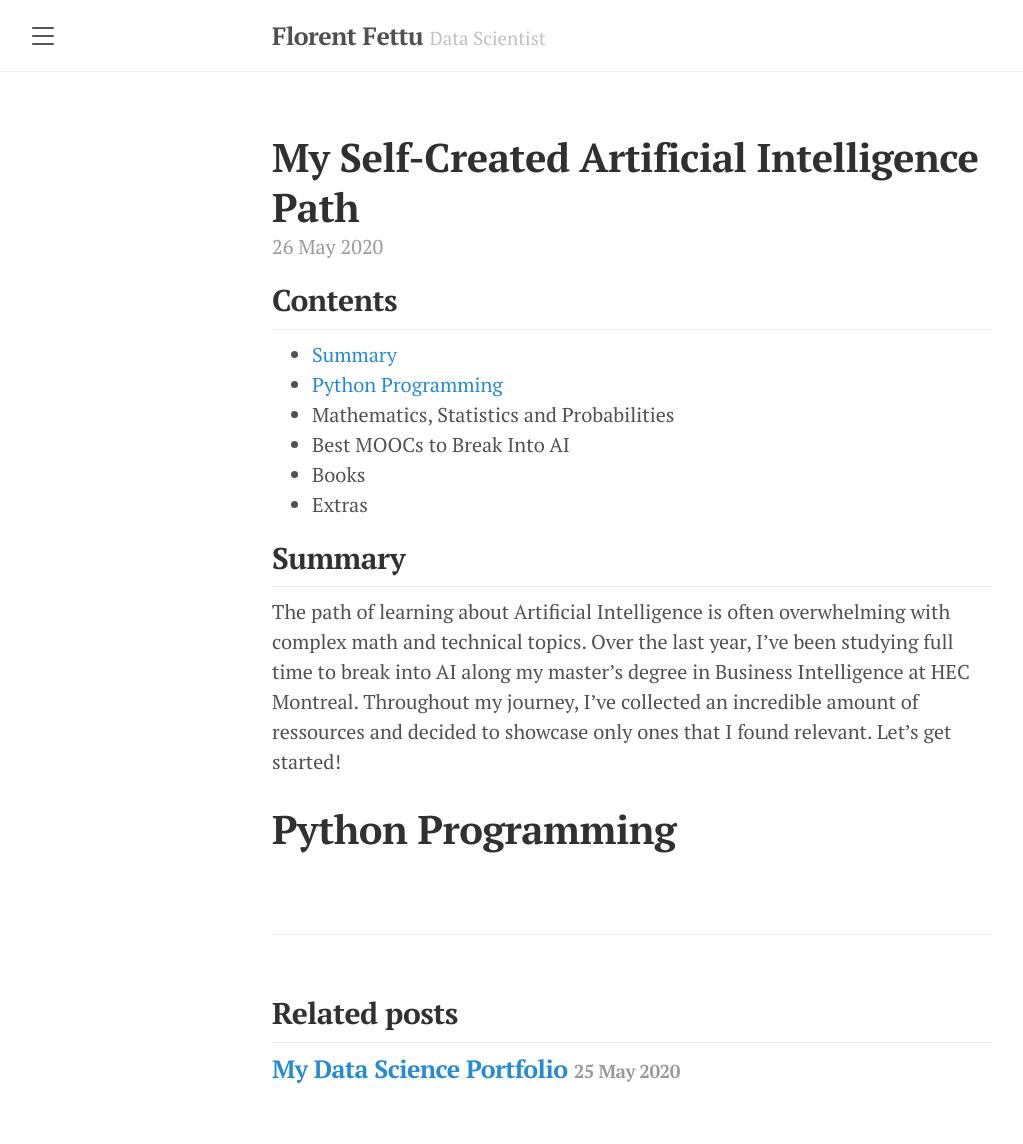
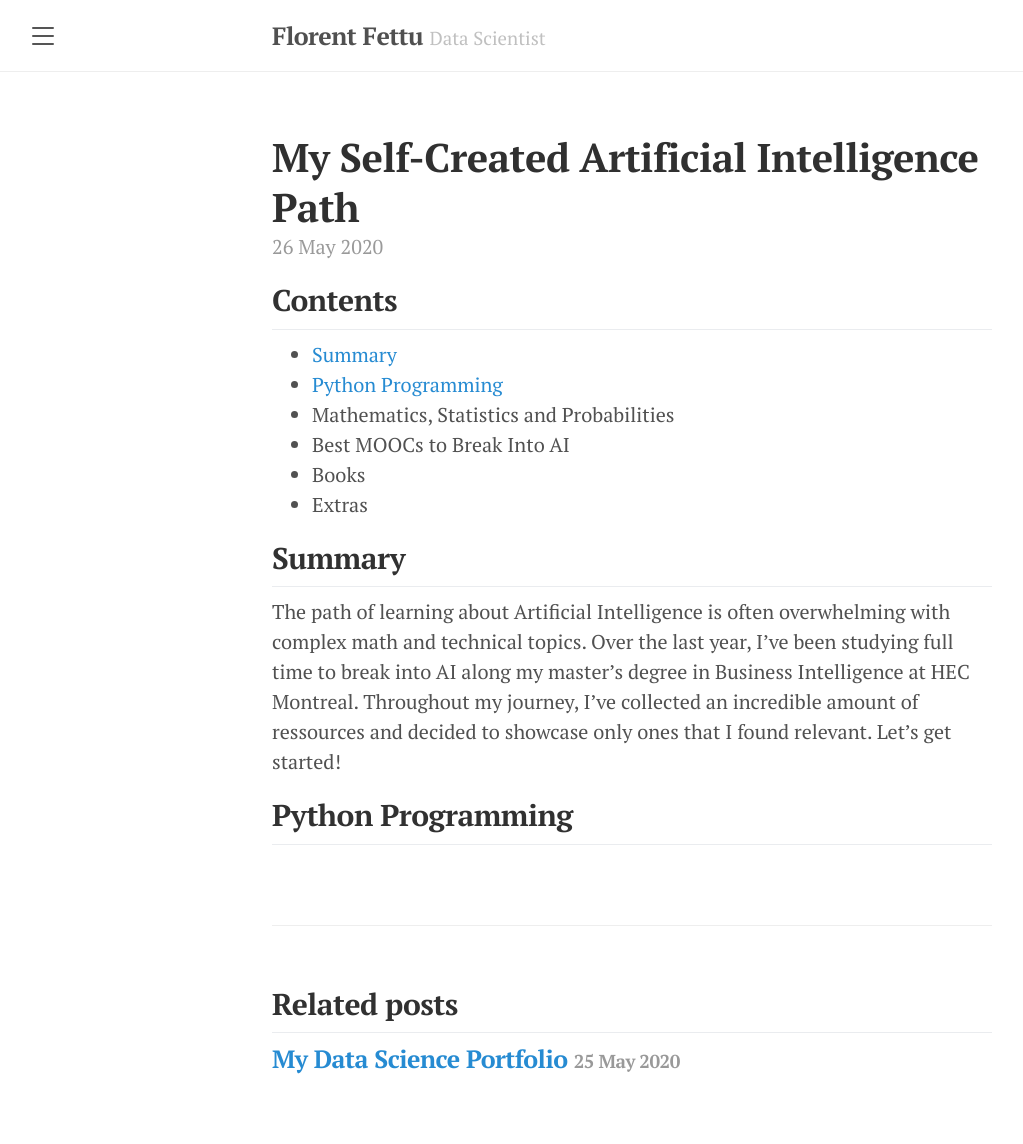
Before and after one commit to florentfettu/florentfettu.github.io, a Jekyll site: the page built from _posts/2020-05-26-my-self-created-artificial-intelligence-path.md, in a window 1280 px wide. Shown: the whole page, without its empty margins (8-1031 px from the left). Built offline with Jekyll 4.4.1, drawn with Linux system fonts in a browser that asks for light colours; nearby versions of some CDN libraries.

```diff
--- a/_posts/2020-05-26-my-self-created-artificial-intelligence-path.md
+++ b/_posts/2020-05-26-my-self-created-artificial-intelligence-path.md
@@ -6,7 +6,7 @@ title: My Self-Created Artificial Intelligence Path
 ## Contents
 
 * [Summary](#summary)
-* <a href="#Python Programming">Python Programming</a>
+* [Python Programming](#python-programming)
 * Mathematics, Statistics and Probabilities
 * Best MOOCs to Break Into AI
 * Books
@@ -16,4 +16,4 @@ title: My Self-Created Artificial Intelligence Path
 
 The path of learning about Artificial Intelligence is often overwhelming with complex math and technical topics. Over the last year, I’ve been studying full time to break into AI along my master’s degree in Business Intelligence at HEC Montreal. Throughout my journey, I’ve collected an incredible amount of ressources and decided to showcase only ones that I found relevant. Let’s get started!
 
-# Python Programming
+## Python Programming
```
